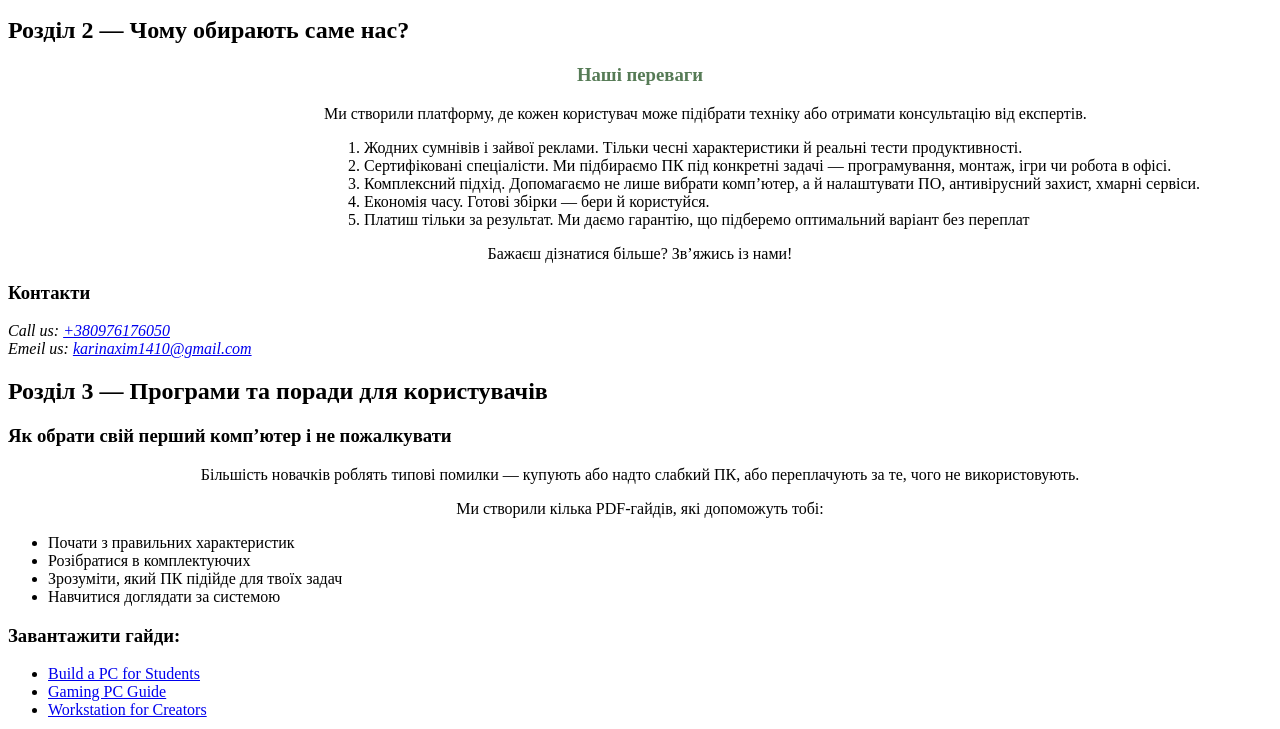
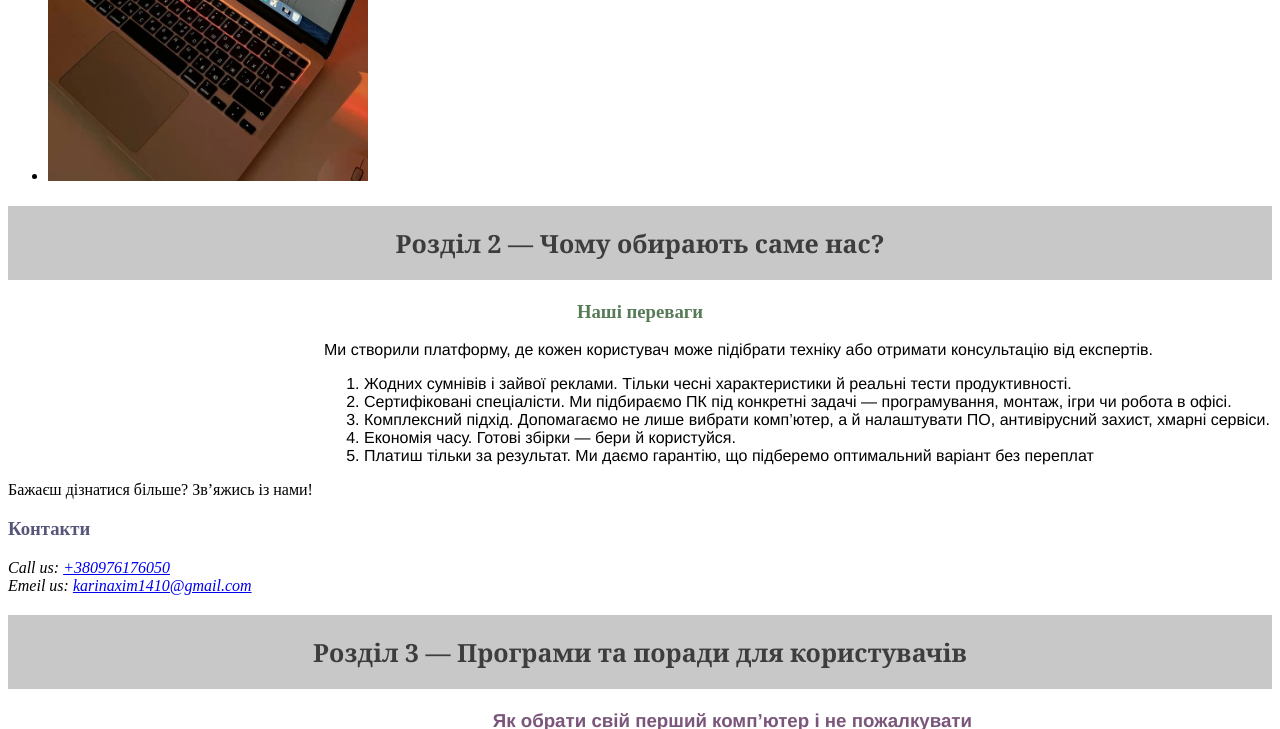
Before and after one commit to karinahim4343/karina43434, a plain HTML site: page index.html in a window 1280 px wide. Shown: the part 1879-2608 px from the top of the page. Drawn offline with Linux system fonts and the light colour scheme; grey boxes are pictures that could not be loaded.

Commit message:
Update style.css

```diff
--- a/style.css
+++ b/style.css
@@ -2,31 +2,27 @@ header{
     background-color: rgb(163, 157, 157);
 }
 .title {
-    color: rgb(86, 86, 123);
+    color: rgb(61, 61, 61);
     text-align: center;
+    font-family: Georgia, 'Times New Roman', Times, serif;
+    font-size: 40px;
+    text-shadow: 2px 2px 4px rgb(94, 90, 90);
 }
 .PC {
     color: rgb(123, 86, 86);
     text-align: center;
-}
-p {
-    text-align: center;
+    font-size: 20px;
 }
 .chek-list {
     text-align: left;
     margin-left: 25%;
+    font-family: 'Franklin Gothic Medium', 'Arial Narrow', Arial, sans-serif;
 }
 .perevagu {
     text-align: center;
     color: rgb(86, 123, 86);
 }
-.why-my {
-    text-align: center;
-    color: rgb(123, 86, 123);
-}
-.where-to-buy {
-    text-align: center;
-}
+
 .social-links .link {
     list-style-type: none;
     display: flex;
@@ -38,3 +34,64 @@ p {
     text-decoration: none;
     color: rgb(201, 101, 114);
 }
+.section {
+    background-color: rgb(200, 200, 200);
+    padding: 20px;
+    text-align: center;
+    color: rgb(61, 61, 61);
+    font-family: Georgia, 'Times New Roman', Times, serif;
+    font-size: 25px;
+}
+.cheak-list-1 {
+    text-align: left;
+    margin-left: 25%;
+    font-family: 'Franklin Gothic Medium', 'Arial Narrow', Arial, sans-serif;
+}
+.address {
+    text-align: lreft;
+    color: rgb(86, 86, 123);
+}
+.first-PC {
+    text-align: right;
+    margin-right: 300px;
+    font-family: 'Franklin Gothic Medium', 'Arial Narrow', Arial, sans-serif;
+    color: rgb(123, 86, 123);
+}
+.first-PC-text-1 {
+    text-align: right;
+    margin-right: 100px;
+    font-family: 'Franklin Gothic Medium', 'Arial Narrow', Arial, sans-serif;
+}
+.first-PC-text-2 {
+    text-align: right;
+    margin-right: 350px;
+    font-family: 'Franklin Gothic Medium', 'Arial Narrow', Arial, sans-serif;
+}
+.chek-list-2 {
+    text-align: left;
+    margin-left: 900px;
+    font-family: 'Franklin Gothic Medium', 'Arial Narrow', Arial, sans-serif;
+}
+.gaids {
+    text-align: left;
+    margin-left: 200px;
+    font-family: 'Franklin Gothic Medium', 'Arial Narrow', Arial, sans-serif;
+}
+.list {
+    text-align: left;
+    margin-left: 170px;
+    font-family: 'Franklin Gothic Medium', 'Arial Narrow', Arial, sans-serif;
+}
+.f {
+    background-color:rgb(61, 61, 61) ;
+}
+footer {
+    background-color: rgb(163, 157, 157);
+    padding: 20px;
+}
+.example {
+    border: 2px dashed rgb(167, 155, 155);
+     padding: 15px;
+     margin: 20px;
+     text-align: center;
+}
```
